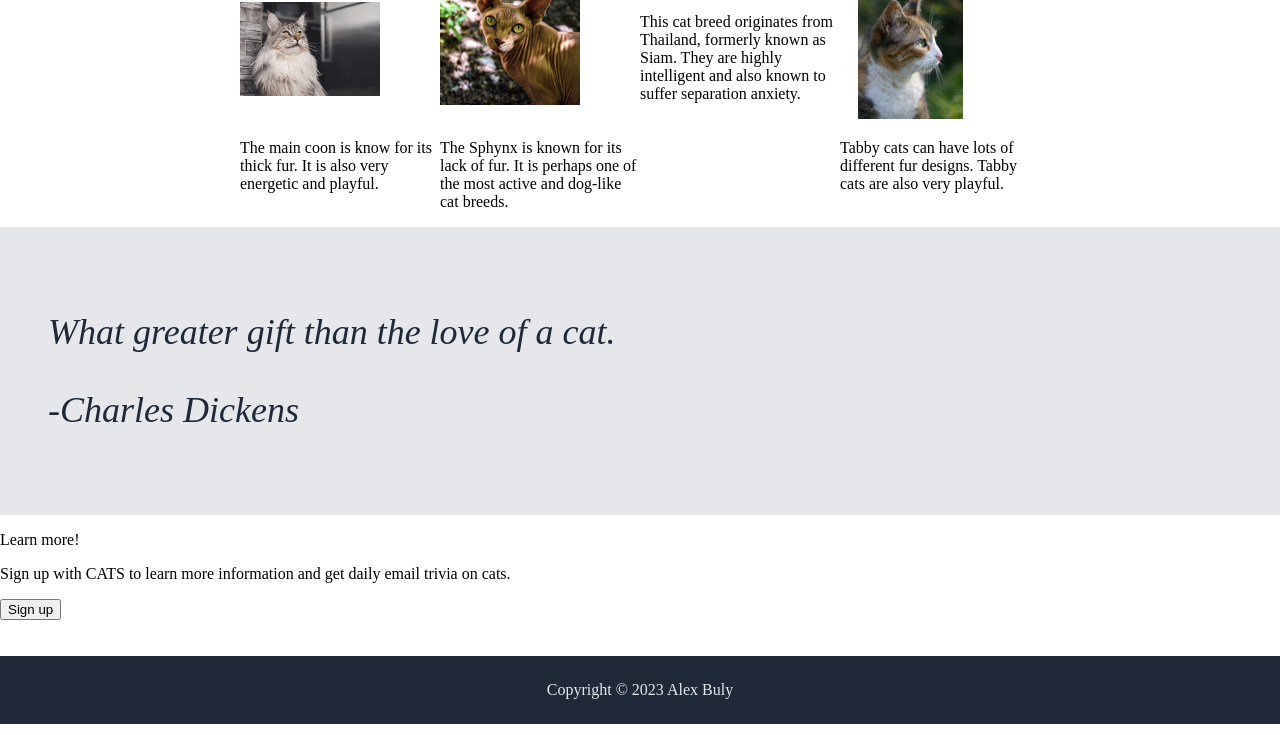
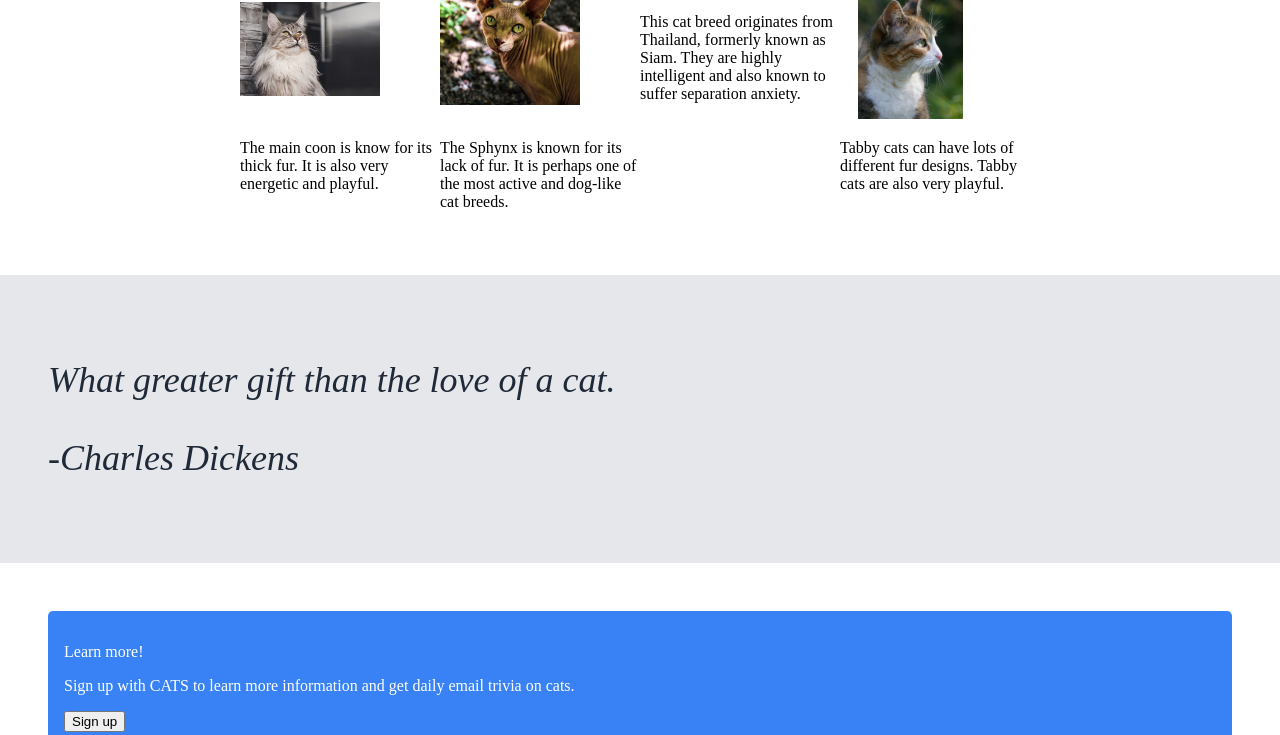
Before and after one commit to AlexBuly/project-landing-page, a plain HTML site: page index.html in a window 1280 px wide. Shown: the part 458-1193 px from the top of the page. Drawn offline with Linux system fonts and the light colour scheme.

Commit message:
Add styling to action-call

```diff
--- a/styles.css
+++ b/styles.css
@@ -79,7 +79,7 @@ a {
 .container {
     display: flex;
     flex-direction: column;
-    padding: 0 90px;
+    padding: 0 90px 48px;
 }
 
 .heading {
@@ -119,6 +119,14 @@ a {
     padding: 48px;
 }
 
+.action-call {
+    background-color: #3882F6;
+    margin: 48px;
+    color: white;
+    border-radius: 5px;
+    padding: 16px;
+}
+
 
 footer {
     display: flex;
```
Also changed, not shown: index.html (+1 -2 lines).
